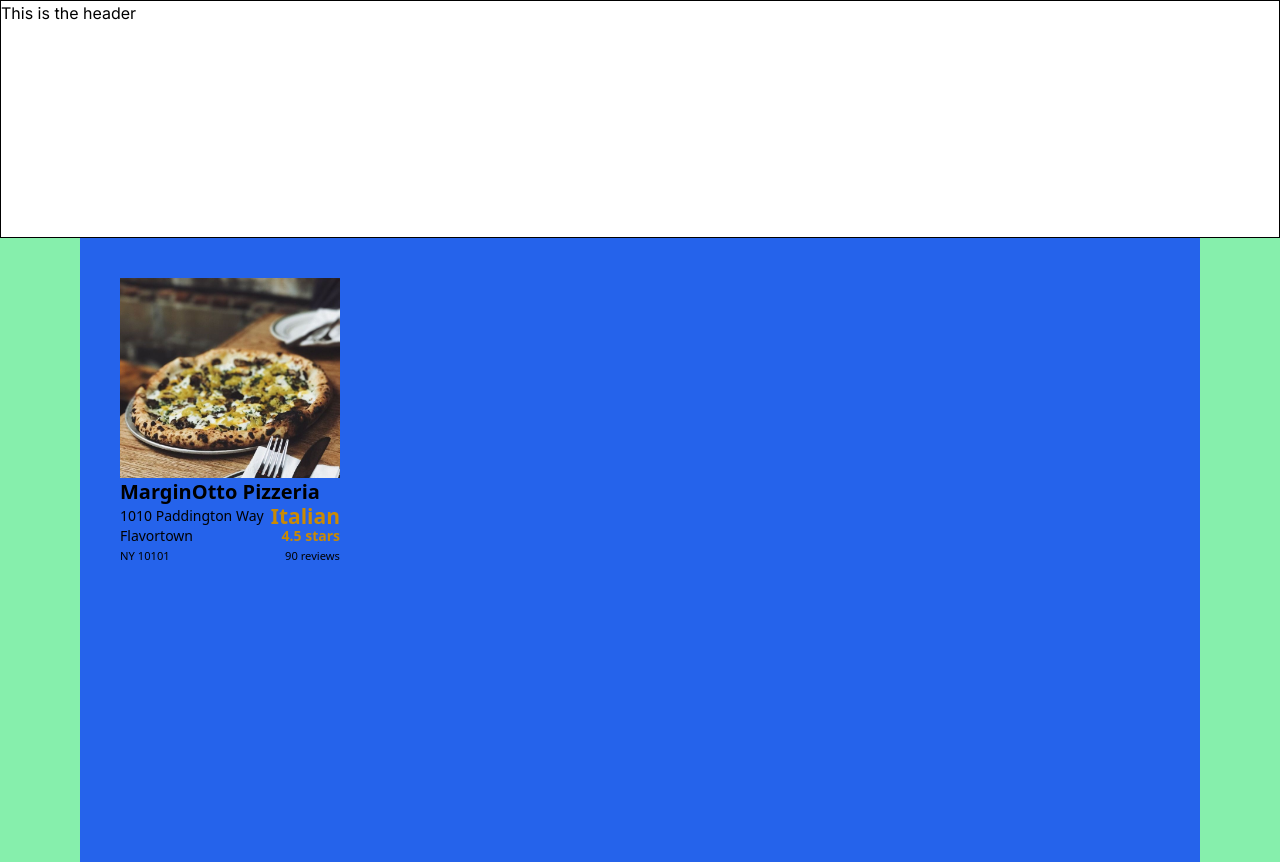
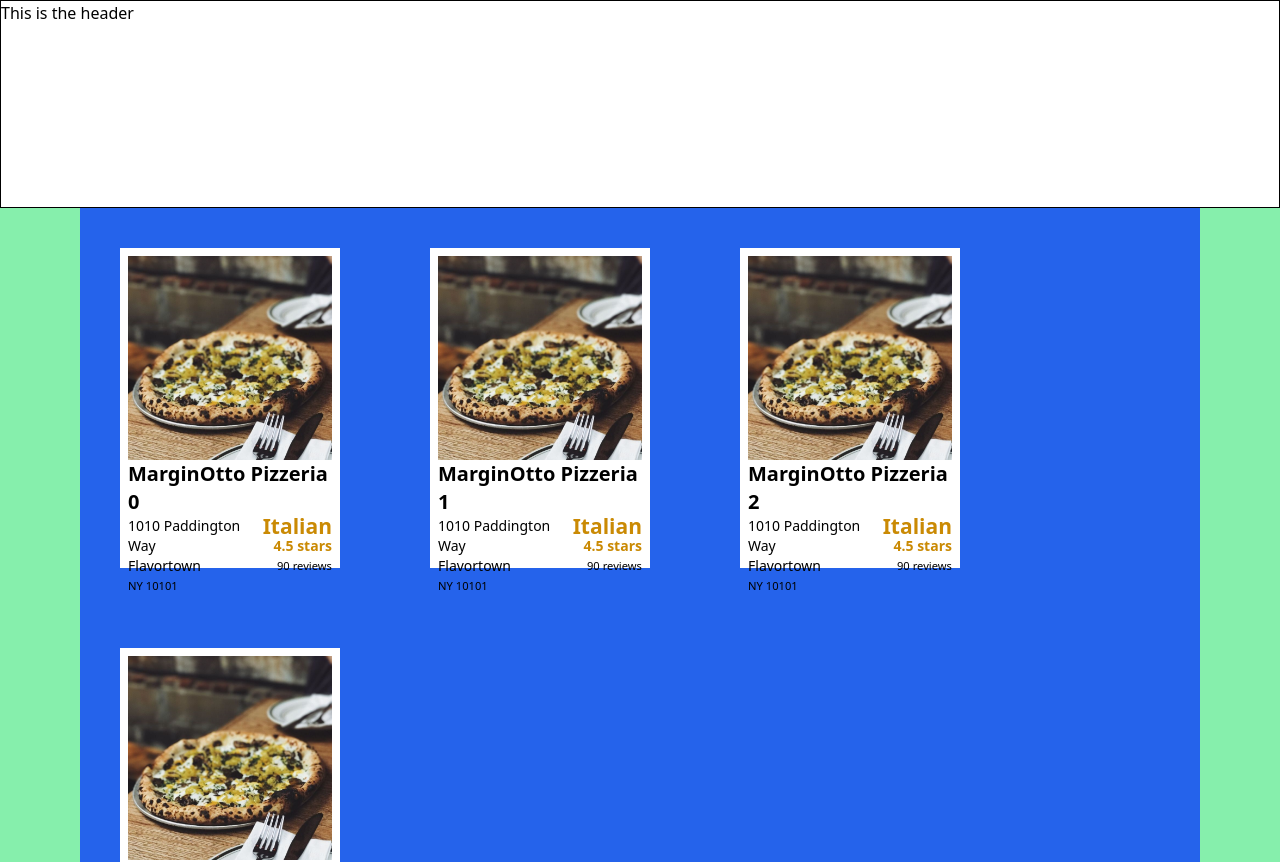
Before and after one commit to CephasTanLJ/ravenous-app, a Next.js app: page / in a window 1280 px wide. Shown: the top 862 px of the page. Built offline with nearby package versions, Linux system fonts and the light colour scheme.

Commit message:
CREATE and UPDATE
CREATE Busines component that
 - fetches data.
 - renders Business component as list

```diff
--- /dev/null
+++ b/public/database/dummyData0.json
@@ -0,0 +1,11 @@
+{
+    "image": "/pizza.jpg",
+    "name": "MarginOtto Pizzeria 0",
+    "address": "1010 Paddington Way",
+    "city": "Flavortown",
+    "state": "NY",
+    "zipcode": "10101",
+    "category": "Italian",
+    "rating": 4.5,
+    "reviewCount": 90
+}
--- /dev/null
+++ b/public/database/dummyData1.json
@@ -0,0 +1,11 @@
+{
+    "image": "/pizza.jpg",
+    "name": "MarginOtto Pizzeria 1",
+    "address": "1010 Paddington Way",
+    "city": "Flavortown",
+    "state": "NY",
+    "zipcode": "10101",
+    "category": "Italian",
+    "rating": 4.5,
+    "reviewCount": 90
+}
--- /dev/null
+++ b/public/database/dummyData2.json
@@ -0,0 +1,11 @@
+{
+    "image": "/pizza.jpg",
+    "name": "MarginOtto Pizzeria 2",
+    "address": "1010 Paddington Way",
+    "city": "Flavortown",
+    "state": "NY",
+    "zipcode": "10101",
+    "category": "Italian",
+    "rating": 4.5,
+    "reviewCount": 90
+}
--- /dev/null
+++ b/public/database/dummyData4.json
@@ -0,0 +1,11 @@
+{
+    "image": "/pizza.jpg",
+    "name": "MarginOtto Pizzeria 4",
+    "address": "1010 Paddington Way",
+    "city": "Flavortown",
+    "state": "NY",
+    "zipcode": "10101",
+    "category": "Italian",
+    "rating": 4.5,
+    "reviewCount": 90
+}
--- /dev/null
+++ b/src/Container/BusinessContainer.tsx
@@ -0,0 +1,69 @@
+"use client"
+
+import React, {useState, useEffect} from "react";
+import { BusinessProps } from "@/components/Business";
+import Business from "@/components/Business";
+
+// To load the database
+const str = [0, 1, 2,4];
+const dummyDataLocation = str.map( i => `database/dummyData${i}.json`);
+
+//Helper function to compare objects
+const compareObj = (obj1: any, obj2: any) =>{
+    return JSON.stringify(obj1) === JSON.stringify(obj2);
+}
+
+export default function BusinessContainer(){
+    const [restaurantsData, setRestaurantsData] = useState<BusinessProps[]>([]);
+    const [loading, setLoading] = useState<boolean>(true);
+    const [numOfRes, setNumOfRes] = useState<number>(0);
+
+    useEffect(()=>{
+        dummyDataLocation.forEach(resURL => fetchDummyData(resURL));
+        return () => {setRestaurantsData([])}
+    },[])
+
+    //Fetch dummy data function
+    const fetchDummyData = async (resURL: string) => {
+        try {
+            const response = await fetch(resURL, {
+                headers: {
+                    "Content-Type": "application/json",
+                    "Accept": "application/json"
+                }
+            });
+            const data= await response.json();
+            setRestaurantsData((prev) => {
+                    //Check if the object already exists
+                    setLoading(false); //Data available for loading
+                    if (prev.find((resObj) => compareObj(resObj, data))){
+                        return [...prev];
+                    } else {
+                        return [...prev, data];
+                    }
+
+
+            });
+
+        } catch (error) {
+            console.log(`something wrong with file loading...`);
+        };
+
+    }
+
+
+    // (<>{!loading ? <p>{JSON.stringify(restaurantsData)}</p> : <p>loading...</p>}</>)
+
+    return (<>
+
+        {!loading && restaurantsData.map((restaurantObj) => {
+                return (
+                <li key={restaurantObj.name} className="">
+                    <Business businessDetails={{...restaurantObj}} />
+                </li>
+                );
+            })
+        }
+
+    </>);
+}
--- a/src/app/layout.tsx
+++ b/src/app/layout.tsx
@@ -1,8 +1,6 @@
 import type { Metadata } from "next";
-import { Inter } from "next/font/google";
 import "./globals.css";
 
-const inter = Inter({ subsets: ["latin"] });
 
 export const metadata: Metadata = {
   title: "Create Next App",
@@ -16,7 +14,7 @@ export default function RootLayout({
 }>) {
   return (
     <html lang="en">
-      <body className={inter.className}>{children}</body>
+      <body>{children}</body>
     </html>
   );
 }
--- a/src/app/page.tsx
+++ b/src/app/page.tsx
@@ -3,11 +3,12 @@ import Header from '@/components/Header';
 import Body from '@/components/Body';
 import Footer from '@/components/Footer';
 
+import BusinessContainer from '@/Container/BusinessContainer';
+
 //temporary
 import { dummyData } from "@/database/dummyData";
 
 function Home() {
-  // console.log(dummyData);
 
   return (
     <main className='flex flex-col justify-between h-[1000px]'>
--- a/src/components/Body.tsx
+++ b/src/components/Body.tsx
@@ -1,12 +1,14 @@
 import React from "react"
-import Business from "./Business"
-import { dummyData } from "@/database/dummyData"
+import BusinessContainer from "@/Container/BusinessContainer";
 
 export default function Body() {
+
+
     return (<div className="flex bg-green-300 h-[75%] p-0">
         <div className="bg-blue-600 mx-20 my-0 h-[100%] w-[100%]">
-            <Business businessDetails={dummyData} />
-
+            <ul className="flex flex-wrap">
+                <BusinessContainer />
+            </ul>
         </div>
     </div>);
 };
--- a/src/components/Business.tsx
+++ b/src/components/Business.tsx
@@ -3,7 +3,7 @@ import Image  from 'next/image';
 import { buildCustomRoute } from 'next/dist/server/lib/router-utils/filesystem';
 import { styleText } from 'util';
 
-interface BusinessProps {
+export interface BusinessProps {
     image: string;
     name: string;
     address: string;
@@ -20,7 +20,7 @@ const stylingTemp = {
 }
 
 export default function Business({businessDetails} : {businessDetails: BusinessProps}) {
-    return (<div className='flex flex-col font-sans m-10 w-4/12 min-w-[220px] max-w-[220px] h-[300px] ' style={stylingTemp}>
+    return (<div key={businessDetails.name +businessDetails.zipcode} className='flex flex-col font-sans m-10 w-4/12 min-w-[220px] max-w-[230px] h-[320px] min-h-[200px] p-2 bg-white' style={stylingTemp}>
         <div className='relative h-[70%]'>
             <Image
                 src={businessDetails.image}
```
Also changed, not shown: public/database/dummyData3.json (added, +11 -0 lines), public/database/dummyData5.json (added, +11 -0 lines).
